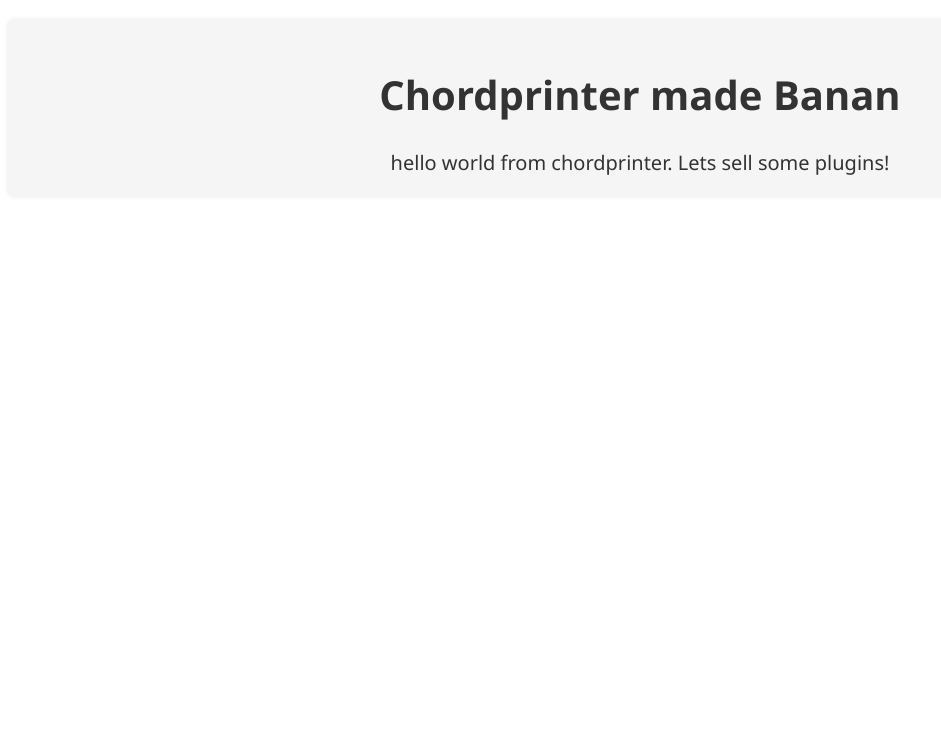
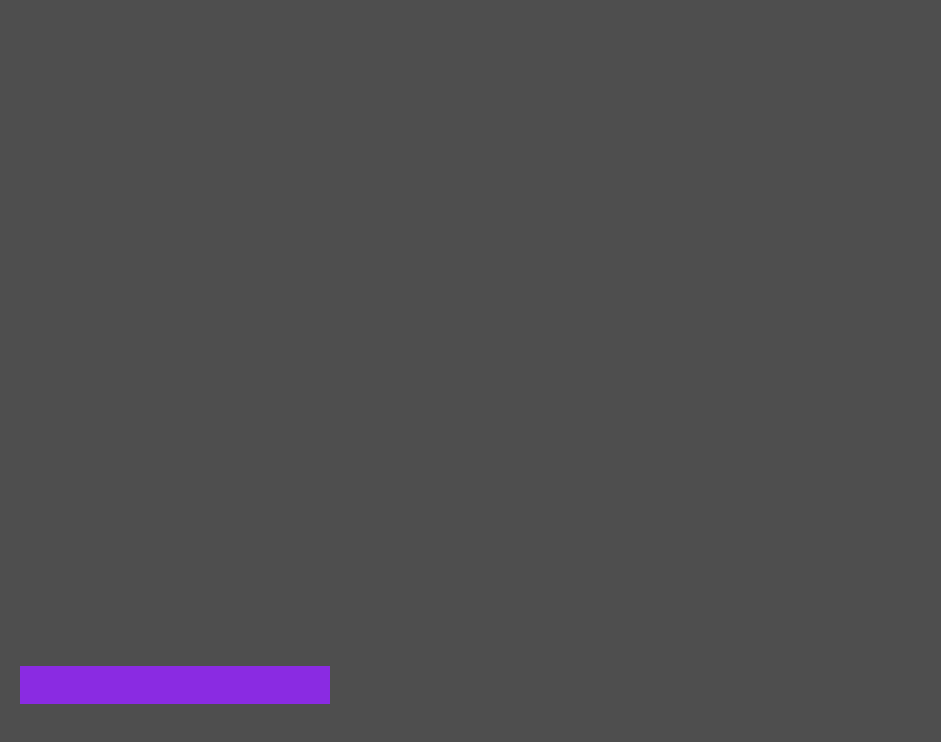
Before and after one commit to JanZaion/chordprinter-sales, a Next.js app: page / in a window 1280 px wide. Shown: the top 742 px of the page, without its empty margins (0-941 px from the left). Built offline with nearby package versions, Linux system fonts and the light colour scheme.

Commit message:
add note

```diff
--- /dev/null
+++ b/app/components/chords/Chords.module.css
@@ -0,0 +1,13 @@
+.container {
+  width: 100%;
+  height: 100vh;
+  display: grid;
+  grid-template-columns: repeat(4, 1fr);
+  grid-template-rows: repeat(20, 1fr);
+  padding: 20px;
+}
+
+.note {
+  background-color: blueviolet;
+  grid-area: 18 / 1;
+}
--- /dev/null
+++ b/app/components/chords/Chords.tsx
@@ -0,0 +1,12 @@
+import React from 'react';
+import styles from './Chords.module.css';
+
+const Chords = () => {
+  return (
+    <div className={styles.container}>
+      <span className={styles.note} />
+    </div>
+  );
+};
+
+export default Chords;
--- a/app/components/hi/Hi.tsx
+++ b/app/components/hi/Hi.tsx
@@ -1,8 +1,8 @@
 import styles from './Hi.module.css';
 
 export const Hi = () => (
-  <main className={styles.hi}>
+  <div className={styles.hi}>
     <h1>Chordprinter made Banan</h1>
     hello world from chordprinter. Lets sell some plugins!
-  </main>
+  </div>
 );
--- a/app/globals.css
+++ b/app/globals.css
@@ -1,107 +1,12 @@
-:root {
-  --max-width: 1100px;
-  --border-radius: 12px;
-  --font-mono: ui-monospace, Menlo, Monaco, 'Cascadia Mono', 'Segoe UI Mono',
-    'Roboto Mono', 'Oxygen Mono', 'Ubuntu Monospace', 'Source Code Pro',
-    'Fira Mono', 'Droid Sans Mono', 'Courier New', monospace;
-
-  --foreground-rgb: 0, 0, 0;
-  --background-start-rgb: 214, 219, 220;
-  --background-end-rgb: 255, 255, 255;
-
-  --primary-glow: conic-gradient(
-    from 180deg at 50% 50%,
-    #16abff33 0deg,
-    #0885ff33 55deg,
-    #54d6ff33 120deg,
-    #0071ff33 160deg,
-    transparent 360deg
-  );
-  --secondary-glow: radial-gradient(
-    rgba(255, 255, 255, 1),
-    rgba(255, 255, 255, 0)
-  );
-
-  --tile-start-rgb: 239, 245, 249;
-  --tile-end-rgb: 228, 232, 233;
-  --tile-border: conic-gradient(
-    #00000080,
-    #00000040,
-    #00000030,
-    #00000020,
-    #00000010,
-    #00000010,
-    #00000080
-  );
-
-  --callout-rgb: 238, 240, 241;
-  --callout-border-rgb: 172, 175, 176;
-  --card-rgb: 180, 185, 188;
-  --card-border-rgb: 131, 134, 135;
-}
-
-@media (prefers-color-scheme: dark) {
-  :root {
-    --foreground-rgb: 255, 255, 255;
-    --background-start-rgb: 0, 0, 0;
-    --background-end-rgb: 0, 0, 0;
-
-    --primary-glow: radial-gradient(rgba(1, 65, 255, 0.4), rgba(1, 65, 255, 0));
-    --secondary-glow: linear-gradient(
-      to bottom right,
-      rgba(1, 65, 255, 0),
-      rgba(1, 65, 255, 0),
-      rgba(1, 65, 255, 0.3)
-    );
-
-    --tile-start-rgb: 2, 13, 46;
-    --tile-end-rgb: 2, 5, 19;
-    --tile-border: conic-gradient(
-      #ffffff80,
-      #ffffff40,
-      #ffffff30,
-      #ffffff20,
-      #ffffff10,
-      #ffffff10,
-      #ffffff80
-    );
-
-    --callout-rgb: 20, 20, 20;
-    --callout-border-rgb: 108, 108, 108;
-    --card-rgb: 100, 100, 100;
-    --card-border-rgb: 200, 200, 200;
-  }
-}
-
 * {
   box-sizing: border-box;
   padding: 0;
   margin: 0;
 }
 
-html,
 body {
-  max-width: 100vw;
+  max-width: 100%;
   overflow-x: hidden;
+  margin: 0px;
+  background-color: rgba(0, 0, 0, 0.695);
 }
-
-body {
-  color: rgb(var(--foreground-rgb));
-  background: linear-gradient(
-      to bottom,
-      transparent,
-      rgb(var(--background-end-rgb))
-    )
-    rgb(var(--background-start-rgb));
-}
-
-a {
-  color: inherit;
-  text-decoration: none;
-}
-
-@media (prefers-color-scheme: dark) {
-  html {
-    color-scheme: dark;
-  }
-}
--- /dev/null
+++ b/app/page.module.css
@@ -0,0 +1,7 @@
+.container {
+  width: 100%;
+  height: 1000px;
+  max-width: 1780px;
+  margin: 0 auto;
+  overflow: hidden;
+}
--- a/app/page.tsx
+++ b/app/page.tsx
@@ -1,5 +1,13 @@
 import { Hi } from './components/hi/Hi';
+import styles from './page.module.css';
+import './globals.css';
+import Chords from './components/chords/Chords';
 
-const Home = () => <Hi />;
+const Home = () => (
+  <div className={styles.container}>
+    {/* <Hi /> */}
+    <Chords />
+  </div>
+);
 
 export default Home;
```
